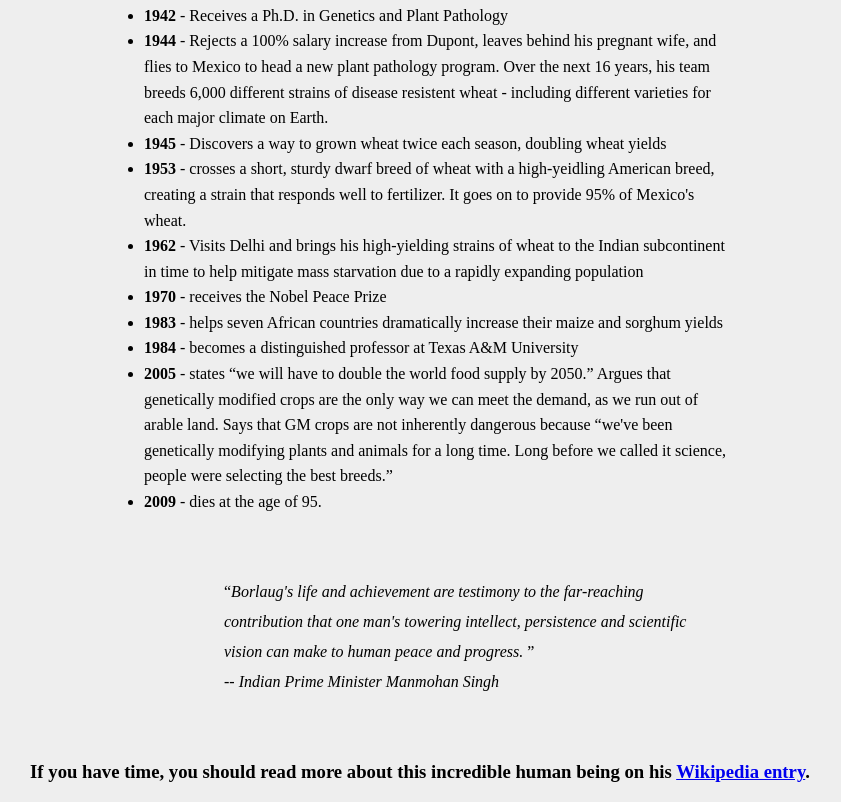
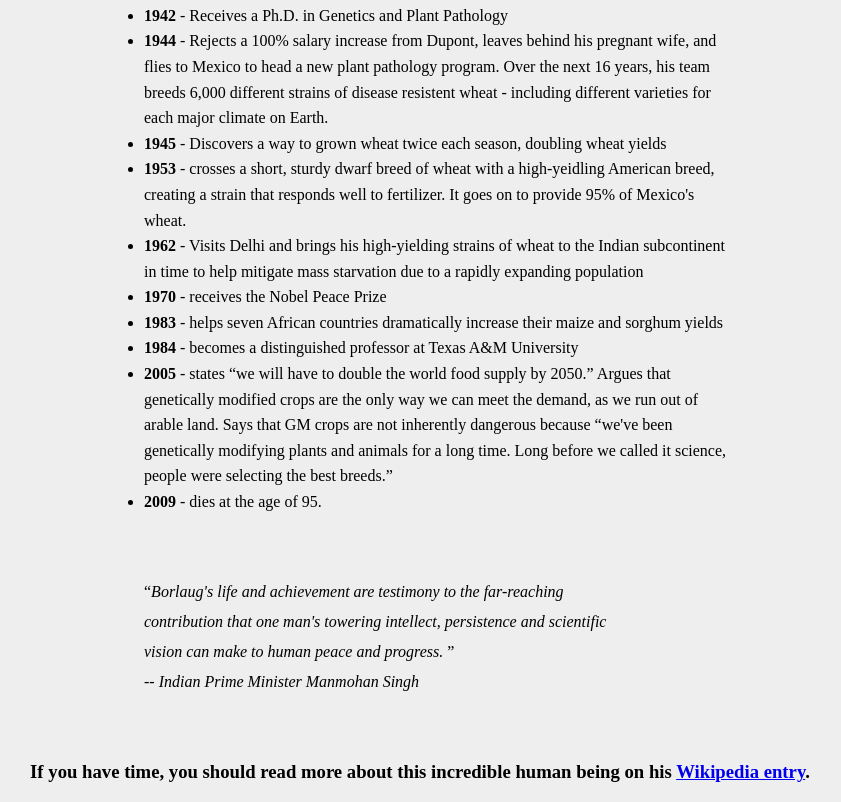
Before and after one commit to regulskiadrianna/Tribute-Page, a plain HTML site: page index.html in a window 1280 px wide. Shown: the part 1363-2165 px from the top of the page, without its empty margins (220-1061 px from the left). Drawn offline with Linux system fonts and the light colour scheme.

Commit message:
Update mystyle.css

```diff
--- a/mystyle.css
+++ b/mystyle.css
@@ -65,8 +65,6 @@ margin: 10px;
 }
 .quote{
   text-align: left;
-  padding-left: 120px;
-
 }
 
 h3{
```
